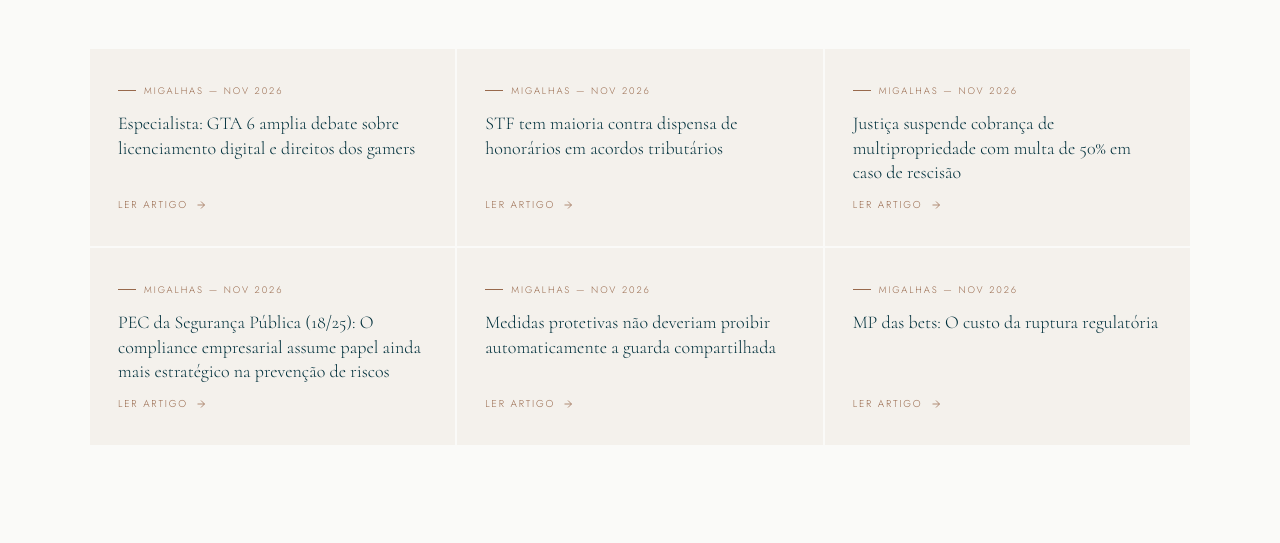
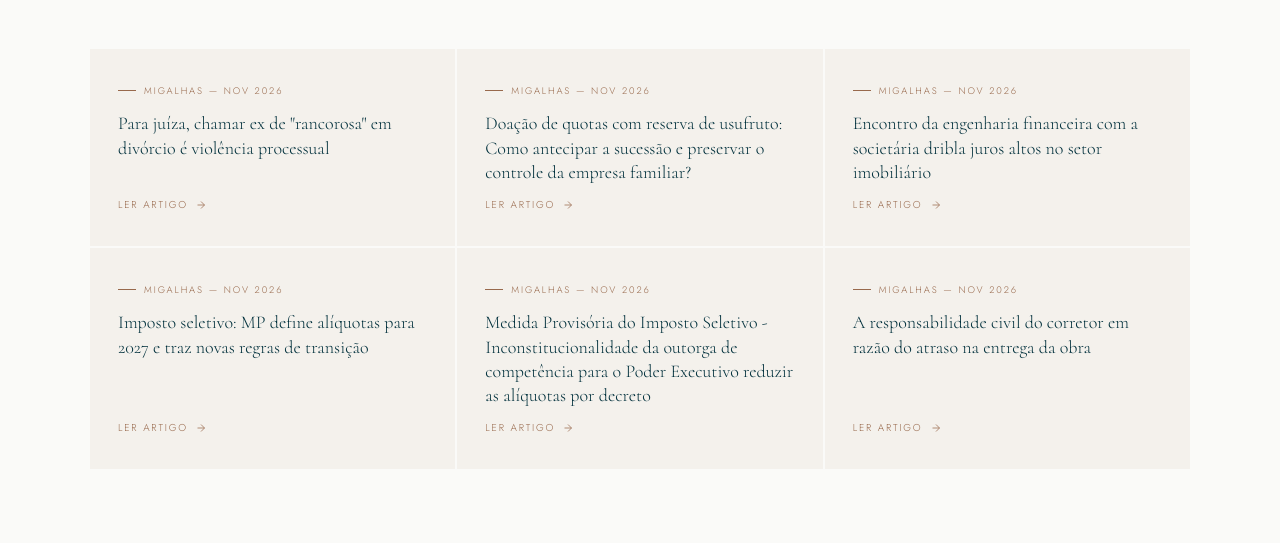
Before and after one commit to rafaelbatistam-design/marquez-site, a plain HTML site: page index.html in a window 1280 px wide. Shown: the part 4496-5039 px from the top of the page. Drawn offline with Linux system fonts and the light colour scheme.

Commit message:
Noticias atualizadas - 25/11/2026

```diff
--- a/index.html
+++ b/index.html
@@ -380,33 +380,33 @@ footer{background:var(--teal);padding:clamp(28px,4vw,48px) var(--pad);display:fl
     <div class="news-grid">
       <div class="news-card rv">
         <div class="news-src">Migalhas &mdash; Nov 2026</div>
-        <h3 class="news-title">Especialista: GTA 6 amplia debate sobre licenciamento digital e direitos dos gamers</h3>
-        <a href="https://www.migalhas.com.br/quentes/469000/gta-6-amplia-debate-sobre-licenciamento-digital-e-direitos-dos-gamers" target="_blank" rel="noopener" class="news-link">Ler artigo <svg viewBox="0 0 24 24" fill="none" stroke-width="1.5"><path d="M5 12h14M12 5l7 7-7 7"/></svg></a>
+        <h3 class="news-title">Para juíza, chamar ex de "rancorosa" em divórcio é violência processual</h3>
+        <a href="https://www.migalhas.com.br/quentes/469142/para-juiza-chamar-ex-de-rancorosa-em-divorcio-e-violencia-processual" target="_blank" rel="noopener" class="news-link">Ler artigo <svg viewBox="0 0 24 24" fill="none" stroke-width="1.5"><path d="M5 12h14M12 5l7 7-7 7"/></svg></a>
       </div>
       <div class="news-card rv">
         <div class="news-src">Migalhas &mdash; Nov 2026</div>
-        <h3 class="news-title">STF tem maioria contra dispensa de honorários em acordos tributários</h3>
-        <a href="https://www.migalhas.com.br/quentes/468970/stf-tem-maioria-contra-dispensa-de-honorarios-em-acordos-tributarios" target="_blank" rel="noopener" class="news-link">Ler artigo <svg viewBox="0 0 24 24" fill="none" stroke-width="1.5"><path d="M5 12h14M12 5l7 7-7 7"/></svg></a>
+        <h3 class="news-title">Doação de quotas com reserva de usufruto: Como antecipar a sucessão e preservar o controle da empresa familiar?</h3>
+        <a href="https://www.migalhas.com.br/depeso/469173/doacao-de-quotas-com-reserva-de-usufruto-como-antecipar-a-sucessao" target="_blank" rel="noopener" class="news-link">Ler artigo <svg viewBox="0 0 24 24" fill="none" stroke-width="1.5"><path d="M5 12h14M12 5l7 7-7 7"/></svg></a>
       </div>
       <div class="news-card rv">
         <div class="news-src">Migalhas &mdash; Nov 2026</div>
-        <h3 class="news-title">Justiça suspende cobrança de multipropriedade com multa de 50% em caso de rescisão</h3>
-        <a href="https://www.migalhas.com.br/quentes/468969/justica-suspende-cobranca-de-cota-de-multipropriedade" target="_blank" rel="noopener" class="news-link">Ler artigo <svg viewBox="0 0 24 24" fill="none" stroke-width="1.5"><path d="M5 12h14M12 5l7 7-7 7"/></svg></a>
+        <h3 class="news-title">Encontro da engenharia financeira com a societária dribla juros altos no setor imobiliário</h3>
+        <a href="https://www.migalhas.com.br/depeso/469156/encontro-da-engenharia-financeira-com-a-societaria-dribla-juros-altos" target="_blank" rel="noopener" class="news-link">Ler artigo <svg viewBox="0 0 24 24" fill="none" stroke-width="1.5"><path d="M5 12h14M12 5l7 7-7 7"/></svg></a>
       </div>
       <div class="news-card rv">
         <div class="news-src">Migalhas &mdash; Nov 2026</div>
-        <h3 class="news-title">PEC da Segurança Pública (18/25): O compliance empresarial assume papel ainda mais estratégico na prevenção de riscos</h3>
-        <a href="https://www.migalhas.com.br/depeso/468926/pec-da-seguranca-publica-compliance-empresarial-em-papel-estrategico" target="_blank" rel="noopener" class="news-link">Ler artigo <svg viewBox="0 0 24 24" fill="none" stroke-width="1.5"><path d="M5 12h14M12 5l7 7-7 7"/></svg></a>
+        <h3 class="news-title">Imposto seletivo: MP define alíquotas para 2027 e traz novas regras de transição</h3>
+        <a href="https://www.migalhas.com.br/depeso/469153/imposto-seletivo-mp-define-aliquotas-para-2027-e-traz-novas-regras" target="_blank" rel="noopener" class="news-link">Ler artigo <svg viewBox="0 0 24 24" fill="none" stroke-width="1.5"><path d="M5 12h14M12 5l7 7-7 7"/></svg></a>
       </div>
       <div class="news-card rv">
         <div class="news-src">Migalhas &mdash; Nov 2026</div>
-        <h3 class="news-title">Medidas protetivas não deveriam proibir automaticamente a guarda compartilhada</h3>
-        <a href="https://www.migalhas.com.br/depeso/468931/medida-protetiva-nao-deve-proibir-automaticamente-guarda-compartilhada" target="_blank" rel="noopener" class="news-link">Ler artigo <svg viewBox="0 0 24 24" fill="none" stroke-width="1.5"><path d="M5 12h14M12 5l7 7-7 7"/></svg></a>
+        <h3 class="news-title">Medida Provisória do Imposto Seletivo - Inconstitucionalidade da outorga de competência para o Poder Executivo reduzir as alíquotas por decreto</h3>
+        <a href="https://www.migalhas.com.br/depeso/469182/inconstitucionalidade-de-competencia-para-executivo-reduzir-aliquotas" target="_blank" rel="noopener" class="news-link">Ler artigo <svg viewBox="0 0 24 24" fill="none" stroke-width="1.5"><path d="M5 12h14M12 5l7 7-7 7"/></svg></a>
       </div>
       <div class="news-card rv">
         <div class="news-src">Migalhas &mdash; Nov 2026</div>
-        <h3 class="news-title">MP das bets: O custo da ruptura regulatória</h3>
-        <a href="https://www.migalhas.com.br/depeso/468533/mp-das-bets-o-custo-da-ruptura-regulatoria" target="_blank" rel="noopener" class="news-link">Ler artigo <svg viewBox="0 0 24 24" fill="none" stroke-width="1.5"><path d="M5 12h14M12 5l7 7-7 7"/></svg></a>
+        <h3 class="news-title">A responsabilidade civil do corretor em razão do atraso na entrega da obra</h3>
+        <a href="https://www.migalhas.com.br/depeso/468703/a-responsabilidade-civil-do-corretor-em-razao-do-atraso-na-entrega" target="_blank" rel="noopener" class="news-link">Ler artigo <svg viewBox="0 0 24 24" fill="none" stroke-width="1.5"><path d="M5 12h14M12 5l7 7-7 7"/></svg></a>
       </div>
     </div>
   </div>
--- a/scripts/ultimo_log.json
+++ b/scripts/ultimo_log.json
@@ -1,5 +1,5 @@
 {
-  "ultima_atualizacao": "2026-11-21T03:52:38.167626+00:00",
+  "ultima_atualizacao": "2026-11-25T05:21:08.188573+00:00",
   "noticias": 6,
   "fontes": [
     "Migalhas"
```
